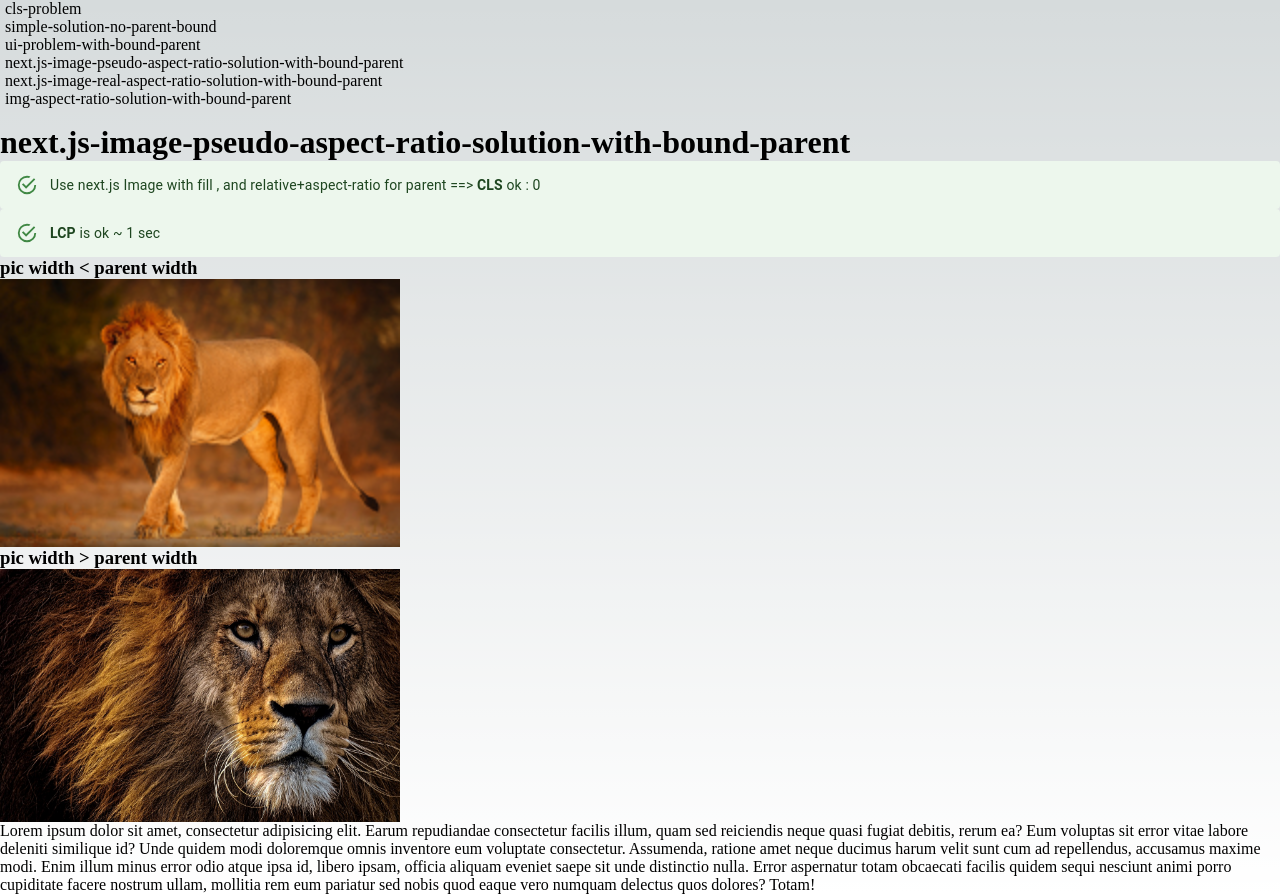
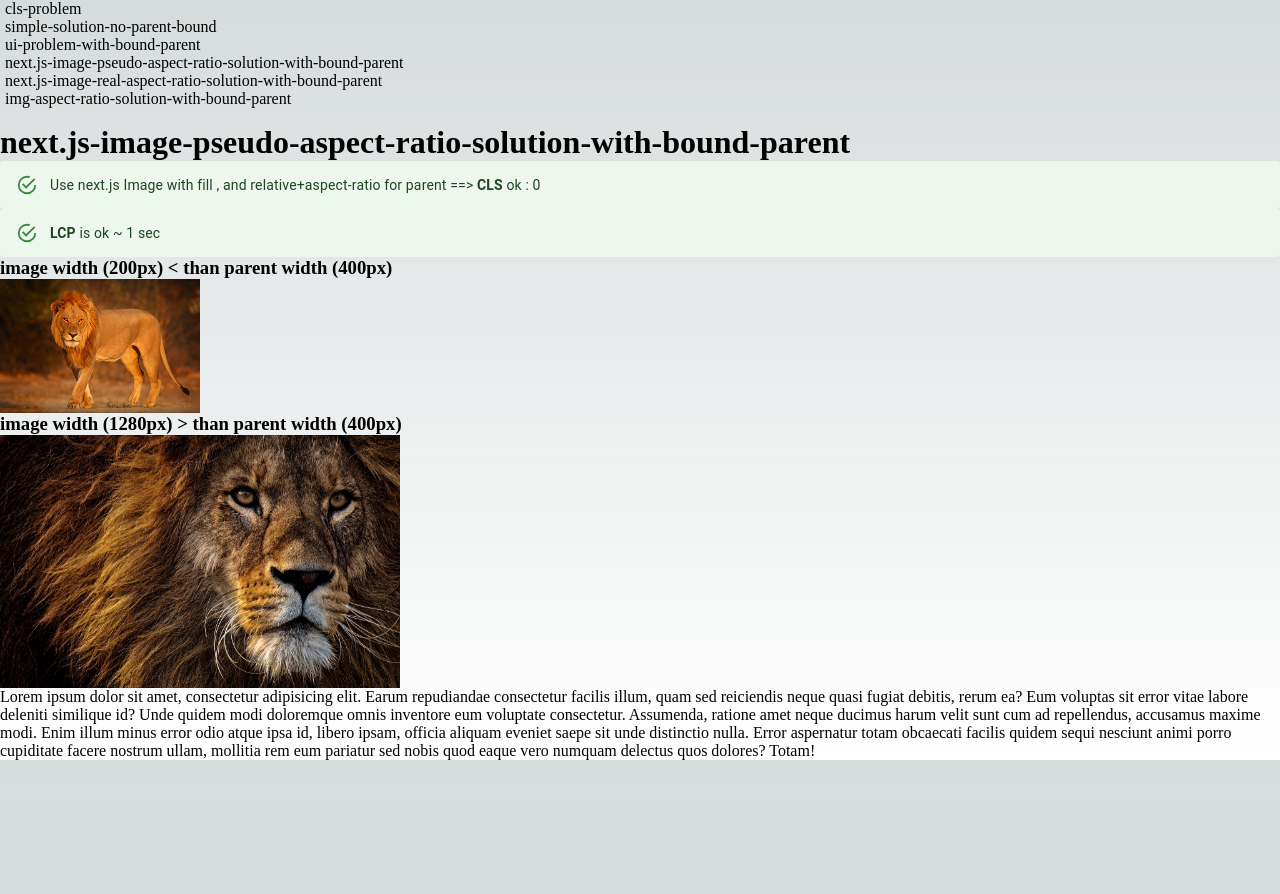
Before and after one commit to NathanKr/core-web-vitals-cls-playground, a Next.js app: page /next.js-image-real-aspect-ratio-solution-with-bound-parent in a window 1280 px wide. After the commit the page ends 800 px from the top, so only its background shows below. Built offline with nearby package versions, Linux system fonts and the light colour scheme.

Commit message:
add optional so image width is not bigger than its original size --> to eliminate distoration to fit bigger size

```diff
--- /dev/null
+++ b/src/components/heading-big.tsx
@@ -0,0 +1,11 @@
+import { PARENT_WITH_PX } from "@/utils/constants";
+import { infoBig } from "@/utils/utils";
+
+const HeadingBig = () => {
+    return <h3>
+    image width ({infoBig.imgWidthPx}px) {">"} than parent width (
+    {PARENT_WITH_PX}px)
+  </h3>;
+};
+
+export default HeadingBig;
--- /dev/null
+++ b/src/components/heading-small.tsx
@@ -0,0 +1,13 @@
+import { PARENT_WITH_PX } from "@/utils/constants";
+import { infoSmall } from "@/utils/utils";
+
+const HeadingSmall = () => {
+  return (
+    <h3>
+      image width ({infoSmall.imgWidthPx}px) {"<"} than parent width (
+      {PARENT_WITH_PX}px)
+    </h3>
+  );
+};
+
+export default HeadingSmall;
--- a/src/components/next-image-with-aspect-ratio.tsx
+++ b/src/components/next-image-with-aspect-ratio.tsx
@@ -1,19 +1,20 @@
-import IPicWithAspectRatio from "@/types/i-pic-with-aspect-ratio";
+import IImageWithAspectRatio from "@/types/i-image-with-aspect-ratio";
 import Image from "next/image";
 
 import { FC } from "react";
 
 interface IProps {
-  info: IPicWithAspectRatio;
+  info: IImageWithAspectRatio;
 }
 
 const NextImageWithAspectRatio: FC<IProps> = ({ info }) => {
-  const { parentWidthPx, aspectRatio, imgSrc , title } = info;
+  const { parentWidthPx, aspectRatio, imgSrc, title, imgWidthPx } = info;
 
   return (
     <>
       <div
         style={{
+          maxWidth: `${imgWidthPx}px`,
           width: `${parentWidthPx}px`,
           position: "relative",
           aspectRatio: `${aspectRatio} / 1`,
--- a/src/pages/next.js-image-real-aspect-ratio-solution-with-bound-parent.tsx
+++ b/src/pages/next.js-image-real-aspect-ratio-solution-with-bound-parent.tsx
@@ -1,3 +1,5 @@
+import HeadingBig from "@/components/heading-big";
+import HeadingSmall from "@/components/heading-small";
 import NextImageWithAspectRatio from "@/components/next-image-with-aspect-ratio";
 import ETab from "@/types/e-tab";
 import { LOREM_100_STRING } from "@/utils/constants";
@@ -18,9 +20,9 @@ const keepPseudoAspectRatioNextImage = () => {
           <strong>LCP</strong> is ok ~ 1 sec
         </Alert>
       </h2>
-      <h3>pic width {"<"} parent width</h3>
+      <HeadingSmall />
       <NextImageWithAspectRatio info={infoSmall} />
-      <h3>pic width {">"} parent width</h3>
+      <HeadingBig/>
       <NextImageWithAspectRatio info={infoBig} />
       <p>{LOREM_100_STRING}</p>
     </>
--- /dev/null
+++ b/src/types/i-image-with-aspect-ratio.ts
@@ -0,0 +1,9 @@
+// --- interface for img html element and
+
+export default interface IImageWithAspectRatio {
+  parentWidthPx: number;
+  aspectRatio: number; // width / height
+  imgWidthPx?: number; // --- use this to limit the image width in case image width < parent width
+  imgSrc: string;
+  title: string;
+}
--- a/src/types/i-pic-with-aspect-ratio.ts
+++ /dev/null
@@ -1,6 +0,0 @@
-export default interface IPicWithAspectRatio {
-  parentWidthPx: number;
-  aspectRatio: number; // width / height
-  imgSrc: string;
-  title : string;
-}
--- a/src/utils/utils.ts
+++ b/src/utils/utils.ts
@@ -1,4 +1,4 @@
-import IPicWithAspectRatio from "@/types/i-pic-with-aspect-ratio";
+import IImageWithAspectRatio from "@/types/i-image-with-aspect-ratio";
 import {
   LION_IMG,
   LION_IMG_HEIGHT_PX,
@@ -9,15 +9,17 @@ import {
   SMALL_LION_IMG_WIDTH_PX,
 } from "./constants";
 
-export const infoBig: IPicWithAspectRatio = {
+export const infoBig: IImageWithAspectRatio = {
   parentWidthPx: PARENT_WITH_PX,
   aspectRatio: LION_IMG_WIDTH_PX / LION_IMG_HEIGHT_PX,
   imgSrc: LION_IMG,
-  title: "big picture"
+  title: "big picture",
+  imgWidthPx: LION_IMG_WIDTH_PX,
 };
-export const infoSmall: IPicWithAspectRatio = {
+export const infoSmall: IImageWithAspectRatio = {
   parentWidthPx: PARENT_WITH_PX,
   aspectRatio: SMALL_LION_IMG_WIDTH_PX / SMALL_LION_IMG_HEIGHT_PX,
   imgSrc: SMALL_LION_IMG,
-  title: "small picture"
+  title: "small picture",
+  imgWidthPx: SMALL_LION_IMG_WIDTH_PX,
 };
```
Also changed, not shown: src/components/img-with-aspect-ratio.tsx (+5 -8 lines), src/pages/img-aspect-ratio-solution-with-bound-parent.tsx (+11 -7 lines), 1 other file (tests, documents, lock files or other folders).
